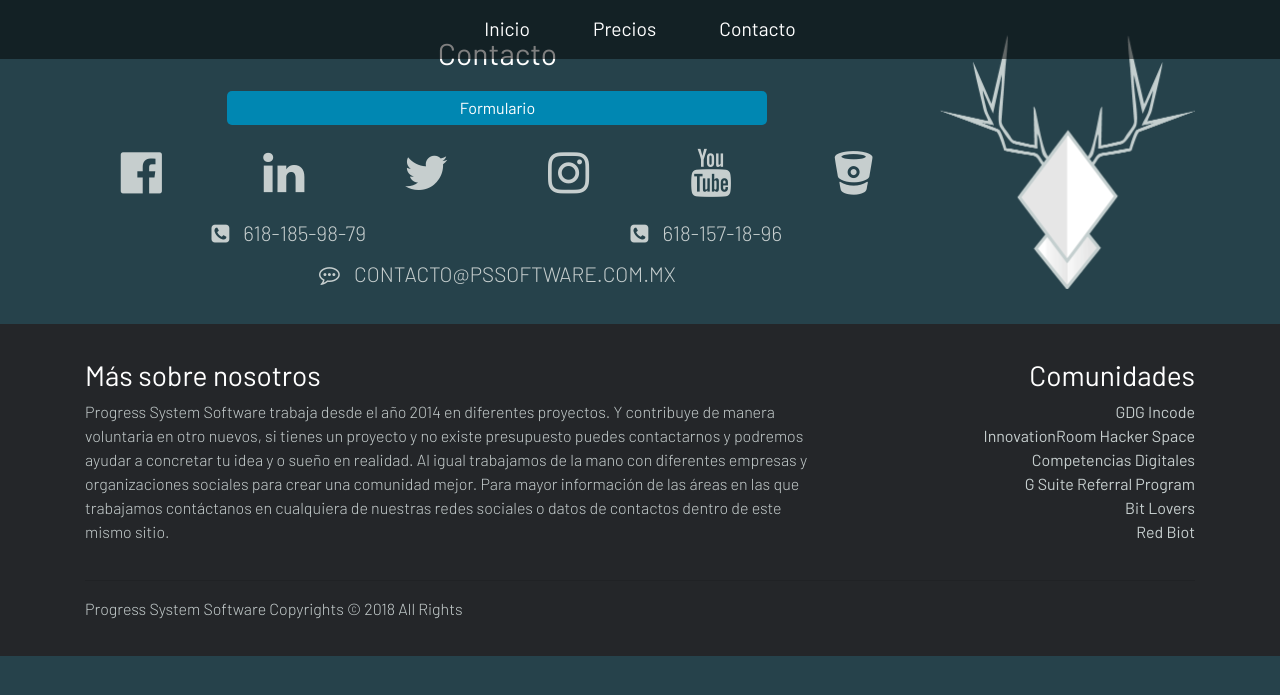
After one commit to EdgarMijares/PSSWebSite, a PHP site: page /contacto.php in a window 1280 px wide. The commit adds this page. Shown: the top 695 px of the page. Run offline with PHP 8.4, Linux system fonts and the light colour scheme.

Commit message:
Actualizacion

```diff
--- /dev/null
+++ b/contacto.php
@@ -0,0 +1,108 @@
+<!DOCTYPE html>
+<html lang="en">
+<head>
+	<meta charset="UTF-8">
+	<title>Progress System Software</title>
+	<?php include('headerStandar.html'); ?>
+</head>
+<body>
+	<header>
+		<div class="filtro" id="inicio">
+			<?php include("menu.html") ?>
+		</div>
+	</header>
+
+	<footer>
+		<div class="contacto" id="contacto">
+			<div class="container">
+				<div class="row">
+					<div class="col-md-9">
+						<h3 class="titulo">Contacto</h3>
+						<div class="row">
+							<div class="col-0 col-md-2"></div>
+							<div class="col-md-8">
+								<a href="#" class="btn">Formulario</a>
+							</div>
+							<div class="col-0 col-md-2"></div>
+						</div>
+						<div class="row redes">
+							<div class="col-2">
+								<a target="_blank" href="https://www.facebook.com/PSystemSoftware" class="facebook"><span class="fa fa-facebook-official"></span></a>
+							</div>
+							<div class="col-2">
+								<a target="_blank" href="https://www.linkedin.com/company/psystemsoftware/" class="linkedin"><span class="fa fa-linkedin"></span></a>
+							</div>
+							<div class="col-2">
+								<a target="_blank" href="https://twitter.com/PSystemSoftware" class="twitter"><span class="fa fa-twitter"></span></a>
+							</div>
+							<div class="col-2">
+								<a target="_blank" href="https://www.instagram.com/psystemsoftware" class="instagram"><span class="fa fa-instagram"></span></a>
+							</div>
+							<div class="col-2">
+								<a target="_blank" href="https://www.youtube.com/channel/UCGPyxARpJh056Rkult-vOLQ" class="youtube"><span class="fa fa-youtube"></span></a>
+							</div>
+							<div class="col-2">
+								<a target="_blank" href="https://bitbucket.org/ProgressSystemSoftware/" class="bitbucket"><span class="fa fa-bitbucket"></span></a>
+							</div>
+						</div>
+						<div class="row contactos">
+							<div class="col-md-6">
+								<a href="tel:016181859879" class=""><span class="fa fa-phone-square"></span> 618-185-98-79</a>
+							</div>
+							<div class="col-md-6">
+								<a href="tel:016181571896" class=""><span class="fa fa-phone-square"></span> 618-157-18-96</a>
+							</div>
+							<div class="col-md-12 email">
+								<a href="mailto:contacto@pssoftware.com.mx"><span class="fa fa-commenting-o"></span> CONTACTO@PSSOFTWARE.COM.MX</a>
+							</div>
+						</div>
+					</div>
+					<div class="col-md-3">
+						<img class="img-logo" src="img/logosolo.png" alt="">
+					</div>
+				</div>
+			</div>
+		</div>
+		<div class="footer">
+			<div class="container">
+				<div class="row">
+					<div class="col-md-8 col-12">
+						<h3 class="titulo">Más sobre nosotros</h3>
+						<p>
+							Progress System Software trabaja desde el año 2014 en diferentes proyectos. Y contribuye de manera voluntaria en otro nuevos, si tienes un proyecto y no existe presupuesto puedes contactarnos y podremos ayudar a concretar tu idea y o sueño en realidad. Al igual trabajamos de la mano con diferentes empresas y organizaciones sociales para crear una comunidad mejor. Para mayor información de las áreas en las que trabajamos contáctanos en cualquiera de nuestras redes sociales o datos de contactos dentro de este mismo sitio.
+						</p>
+					</div>
+					<div class="col-md-4 col-12 comunidades">
+						<div class="row">
+							<div class="col-12">
+								<h3 class="titulo">Comunidades</h3>
+							</div>
+						</div>
+						<div class="row">
+							<div class="col-12">
+								<ul>
+									<li><a href="https://www.meetup.com/es-ES/GDG-InCode">GDG Incode</a></li>
+									<li><a href="https://www.facebook.com/HackerSpaceDGO/">InnovationRoom Hacker Space</a></li>
+									<li><a href="https://plus.google.com/u/1/communities/111865744656887712542?hl=es">Competencias Digitales</a></li>
+									<li><a href="https://plus.google.com/u/1/communities/107069834555915063534?hl=es">G Suite Referral Program</a></li>
+									<li><a href="http://bitcamp.com.mx/">Bit Lovers</a></li>
+									<li><a href="https://www.facebook.com/redbiot/">Red Biot</a></li>
+								</ul>
+							</div>
+						</div>
+					</div>
+					<div class="col-12">
+						<hr>
+					</div>
+					<div class="col-12 copy">
+						Progress System Software Copyrights © 2018 All Rights
+					</div>
+				</div>
+			</div>
+		</div>
+	</footer>
+
+	<script type="text/javascript" src="http://code.jquery.com/jquery-latest.min.js"></script>
+	<script type="text/javascript" src="js/main.min.js"></script>
+</body>
+</html>
--- a/css/estilos.css
+++ b/css/estilos.css
@@ -383,6 +383,8 @@ footer {
     font-size: 1.8em; }
   .main .fotos .parrafo .delete_responsive {
     display: none; }
+  .main .clientes .row .none {
+    display: none; }
 
   footer .contacto .redes {
     text-align: center;
@@ -398,5 +400,8 @@ footer {
     text-align: center; }
   footer .footer .copy {
     text-align: center; } }
+footer {
+  display: absolute;
+  bottom: 100px; }
 
 /*# sourceMappingURL=estilos.css.map */
--- a/css/estilos.sass
+++ b/css/estilos.sass
@@ -17,3 +17,4 @@ body
 
 @import "individual/_menu2"
 @import "individual/_main"
+@import "individual/_formulario"
--- /dev/null
+++ b/css/individual/_formulario.sass
@@ -0,0 +1,3 @@
+footer
+	display: absolute
+	bottom: 100px
--- a/css/individual/_main.sass
+++ b/css/individual/_main.sass
@@ -229,6 +229,10 @@ footer
 			.parrafo
 				.delete_responsive
 					display: none
+		.clientes
+			.row
+				.none
+					display: none
 
 	footer
 		.contacto
--- /dev/null
+++ b/headerStandar.html
@@ -0,0 +1,6 @@
+<link rel="stylesheet" href="css/bootstrap.min.css">
+<link rel="stylesheet" href="css/fontawesome/font-awesome.min.css">
+<link rel="stylesheet" href="css/estilos.css">
+<link rel="icon" type="image/png" href="img/logosolo.png"/>
+
+<meta name="theme-color" content="#26424B">
--- a/js/main.min.js
+++ b/js/main.min.js
@@ -17,7 +17,6 @@ $(document).ready(function() {
 		e.preventDefault();
 	});﻿
 	var scroll = $(window).scrollTop();
-	console.log(scroll)
 	$(window).scroll(function(){
 		if($(window).scrollTop() > 500){
 			$(".contenedor_logo_menu").css({"background":"rgba(4,57,74,.8)"})
@@ -35,7 +34,6 @@ $(document).ready(function() {
 	})
 	var deskt = false;
 	if($(window).width() <= 575){
-		console.log($(window).width());
 		$(".caracteristica").addClass("slide");
 		deskt = true
 	} else {
@@ -54,5 +52,7 @@ $(document).ready(function() {
 			$(".posicion-img-2").css("padding-top" , ($(".texto-2").height()/2) - ($(".posicion-img-2").height()/2) + "px");
 		}
 	}
+	$(".formulario").css("top", 100 + "px");
 
+	window.dataLayer = window.dataLayer || []; function gtag(){dataLayer.push(arguments);}gtag('js', new Date());gtag('config', 'UA-85165996-3');
 });
--- a/menu.html
+++ b/menu.html
@@ -12,8 +12,8 @@
 					<li><a href="#inicio">Inicio</a></li>
 					<li><a href="#precio">Precios</a></li>
 					<li><a href="#contacto">Contacto</a></li>
-					<li><a href="">Portafolio</a></li>
-					<li><a href="">Blog</a></li>
+					<!--li><a href="">Portafolio</a></li>
+					<li><a href="">Blog</a></li-->
 					<div class="redes">
 						<a target="_blank" href="https://www.facebook.com/PSystemSoftware" class="facebook"><span class="fa fa-facebook-official"></span></a>
 						<a target="_blank" href="https://www.linkedin.com/company/psystemsoftware/" class="linkedin"><span class="fa fa-linkedin"></span></a>
```
Also changed, not shown: index.php (+30 -16 lines), sitemap.xml (added, +9 -0 lines), img/clientes/bitcamp.png (added), img/clientes/bordabien.png (added), img/meta.png (added), img/perfil.png (added), 1 other file.
